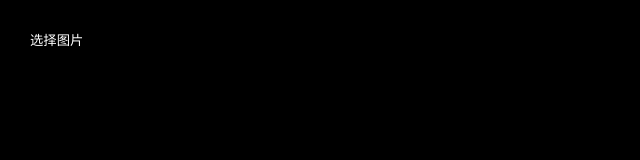
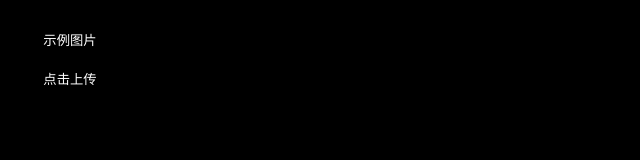
Before and after one commit to SHUAXINDIARY/pixelImg, a React (Vite) app: page / in a window 1280 px wide. Shown: the top 160 px of the page, without its empty margins (0-640 px from the left). Built offline with nearby package versions, Linux system fonts and the light colour scheme.

Commit message:
feat: upload

```diff
--- a/src/App.tsx
+++ b/src/App.tsx
@@ -1,10 +1,12 @@
-import { useEffect, useRef, useState } from "react";
+import { useCallback, useEffect, useRef, useState } from "react";
 import ImgList from "./components/ImgList";
 import { ParticleCanvas } from "./utils/ParticleCanvas";
 import { LogoImg } from "./utils/LogoImg";
 import BaseInfo from "./utils/constant";
 import styles from "./App.module.css";
 import BaseComponents from "./components/BaseComponents.module.css";
+import { transforBase64 } from "./utils";
+import Upload from "./components/Upload";
 
 function App() {
   // 控制图片选择模板
@@ -37,6 +39,15 @@ function App() {
     }
   }, [selectImg]);
 
+  const changeImg = useCallback(
+    async (item: { url: string; label: string }) => {
+      const logImg = new LogoImg(item?.url, item?.label, canvasCtx.current);
+      await logImg.init();
+      item?.url && item.label && setSelectImg(logImg);
+    },
+    []
+  );
+
   return (
     <div
       style={{
@@ -60,33 +71,41 @@ function App() {
           height={BaseInfo.height}
         ></canvas>
       </div>
-      <button
-        onClick={() => setShow((old) => !old)}
-        className={BaseComponents.Button}
+      <div
         style={{
           position: "absolute",
           top: "20px",
           left: "20px",
+          width: "100px",
+          display: "flex",
+          flexDirection: "column",
         }}
       >
-        选择图片
-      </button>
+        <button
+          onClick={() => setShow((old) => !old)}
+          className={BaseComponents.Button}
+        >
+          示例图片
+        </button>
+        <Upload
+          callback={async (e) => {
+            const file = e!.target.files?.[0];
+            const data = await transforBase64(file!);
+            changeImg({
+              label: file?.name!,
+              url: data as string,
+            });
+          }}
+        />
+      </div>
       <ImgList
         selectImg={{
           url: selectImg?.src!,
           label: selectImg?.name!,
         }}
         isVisible={show}
-        onClickImg={async (item) => {
-          if (item) {
-            const logImg = new LogoImg(
-              item?.url,
-              item?.label,
-              canvasCtx.current
-            );
-            await logImg.init();
-            item?.url && item.label && setSelectImg(logImg);
-          }
+        onClickImg={(item) => {
+          item && changeImg(item);
         }}
       />
     </div>
--- a/src/components/BaseComponents.module.css
+++ b/src/components/BaseComponents.module.css
@@ -12,3 +12,25 @@
   background-color: #fff;
   color: #000;
 }
+
+.Input {
+  position: relative;
+  overflow: hidden;
+  width: 100%;
+}
+.Input input[type="file"] {
+  position: absolute;
+  top: 0;
+  right: 0;
+  min-width: 100%;
+  min-height: 100%;
+  font-size: 100px;
+  cursor: pointer;
+  filter: alpha(opacity=0);
+  opacity: 0;
+}
+.Input button {
+  position: relative;
+  z-index: 1;
+  width: 100%;
+}
--- a/src/components/ImgList/index.tsx
+++ b/src/components/ImgList/index.tsx
@@ -13,10 +13,6 @@ export default function ImgList(props: ImgListProps) {
   const { isVisible = false, onClose, onClickImg, selectImg } = props;
   const PanelRef = useRef<any>();
   const [imgListData, _] = useState<{ url: string; label: string }[]>([
-    {
-      label: "one",
-      url: "/assets/japan.jpg",
-    },
     {
       label: "rhodes",
       url: "/assets/logo_rhodes.png",
@@ -50,6 +46,7 @@ export default function ImgList(props: ImgListProps) {
         width: "200px",
         backgroundColor: "#000",
         position: "absolute",
+        zIndex: 999,
         left: "-200px",
         color: "#fff",
         display: "flex",
--- /dev/null
+++ b/src/components/Upload/index.tsx
@@ -0,0 +1,26 @@
+import { useRef } from "react";
+import BaseComponents from "../BaseComponents.module.css";
+export default function Upload(props: {
+  callback?: (e?: React.ChangeEvent<HTMLInputElement>) => void;
+}) {
+  const inputRef = useRef<any>(null);
+  return (
+    <div
+      className={BaseComponents.Input}
+      onClick={() => {
+        inputRef.current!.click?.();
+      }}
+    >
+      <input
+        ref={inputRef}
+        type="file"
+        id="fileInput"
+        name="file"
+        onChange={(e) => {
+          props.callback?.(e);
+        }}
+      />
+      <button className={BaseComponents.Button}>点击上传</button>
+    </div>
+  );
+}
--- a/src/utils/constant.ts
+++ b/src/utils/constant.ts
@@ -1,5 +1,5 @@
 // 设置画布大小
-const width = 700,
+const width = 1000,
   height = 600;
 
 // 设置粒子动画时长
--- a/src/utils/hook/useLazyLoad.ts
+++ b/src/utils/hook/useLazyLoad.ts
@@ -7,8 +7,6 @@ const useLazyLoad = (imageSrc: string, placeholderSrc: string) => {
   useEffect(() => {
     // 创建IntersectionObserver实例并配置回调函数
     const observer = new IntersectionObserver((entries) => {
-      console.log("调试entries", entries);
-
       if (entries[0].isIntersecting) {
         // 当图片进入可视区域时，替换图片源
         setImageSrc(imageSrc);
--- /dev/null
+++ b/src/utils/index.ts
@@ -0,0 +1,13 @@
+export const transforBase64 = (file: Blob | File) => {
+  return new Promise((res, rej): void => {
+    const reader = new FileReader();
+    reader.onload = function (e) {
+      const base64String = e.target!.result;
+      res(base64String);
+    };
+    reader.onerror = (e) => {
+      rej(e);
+    };
+    reader.readAsDataURL(file);
+  });
+};
```
Also changed, not shown: 2 other files (tests, documents, lock files or other folders).
